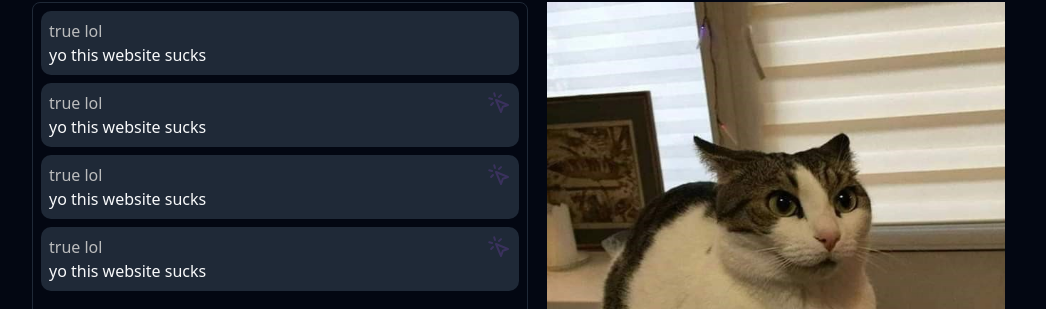
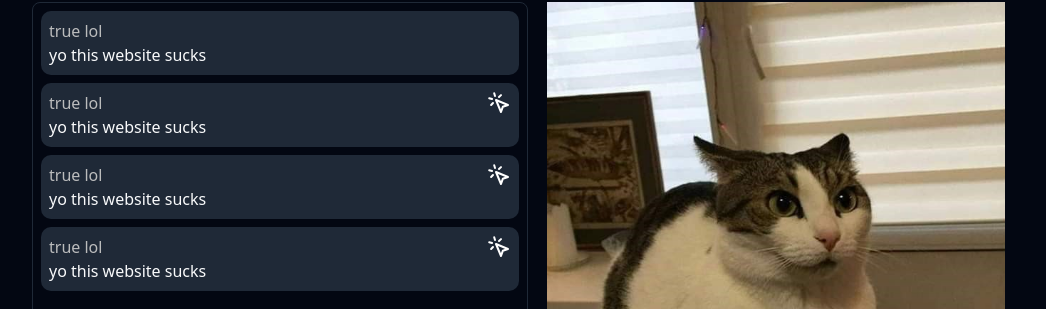
Before and after one commit to speravi/Pictru, a React (Vite) app in the folder Frontend/: page /gallery/image/1 in a window 1280 px wide. Shown: the part 120-429 px from the top of the page, without its empty margins (112-1158 px from the left). Built offline with nearby package versions, Linux system fonts and the light colour scheme.

Commit message:
smol ui fix

```diff
--- a/Frontend/index.html
+++ b/Frontend/index.html
@@ -1,13 +1,16 @@
 <!doctype html>
 <html lang="en" class="dark">
+
 <head>
   <meta charset="UTF-8" />
   <link rel="icon" type="image/svg+xml" href="/vite.svg" />
   <meta name="viewport" content="width=device-width, initial-scale=1.0" />
   <title>Vite + React + TS</title>
 </head>
-  <body class="bg-background w-screen h-screen">
+
+<body class="w-screen h-screen">
   <div id="root"></div>
   <script type="module" src="/src/main.tsx"></script>
 </body>
+
 </html>
--- a/Frontend/src/routes/ImagePage.tsx
+++ b/Frontend/src/routes/ImagePage.tsx
@@ -2,12 +2,7 @@ import CoordinateSelector from "@/components/CoordinateSelector";
 import CommentForm from "@/components/forms/CommentForm";
 import { Badge } from "@/components/ui/badge";
 import { ScrollArea } from "@/components/ui/scroll-area";
-import {
-  BadgeInfoIcon,
-  Eye,
-  MousePointerClick,
-  ThumbsUp,
-} from "lucide-react";
+import { BadgeInfoIcon, Eye, MousePointerClick, ThumbsUp } from "lucide-react";
 import React, { useState } from "react";
 
 export default function ImagePage() {
@@ -67,7 +62,7 @@ export default function ImagePage() {
   };
 
   return (
-    <div className="xl:px-36 px-12 flex flex-col text-foreground">
+    <div className="xl:px-36 px-12 flex flex-col text-foreground bg-background">
       <div className="grid grid-cols-2 p-2">
         <div className="col-span-1 flex flex-col">
           <div className="flex gap-6 text-2xl">
@@ -113,7 +108,7 @@ export default function ImagePage() {
                     <div className="flex flex-row justify-between items-center">
                       <div className="brightness-75">{comment.user}</div>
                       {comment.coordinates && (
-                        <MousePointerClick className="stroke-purple-500/20" />
+                        <MousePointerClick className="stroke-white" />
                       )}
                     </div>
                     <div>{comment.comment}</div>
@@ -179,7 +174,7 @@ export default function ImagePage() {
             )}
           </div>
         </div>
-        <div className="border border-border h-64 p-2 mt-6">
+        <div className="border border-border h-max p-2 mt-6">
           <h6 className="font-bold">Description</h6>
           <ScrollArea className="h-full">{imageData.description}</ScrollArea>
         </div>
--- a/Frontend/src/routes/root.tsx
+++ b/Frontend/src/routes/root.tsx
@@ -3,7 +3,7 @@ import { Link, Outlet } from "react-router-dom";
 export default function Root() {
   return (
     <div className="">
-      <div className="text-foreground sticky top-0 z-20 backdrop-blur-lg">
+      <div className="text-foreground sticky top-0 z-20 backdrop-blur-lg bg-background">
         <nav className="w-9/12 m-auto py-2 flex justify-between">
           <h1 className="font-bold text-3xl">
             <Link to={"/"}> PICTRU</Link>
```
Lines whose indentation alone changed are shown as unchanged.
